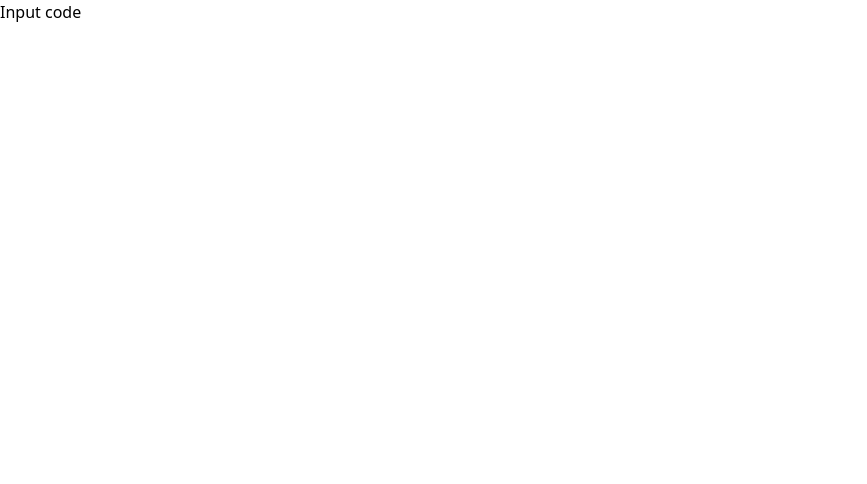
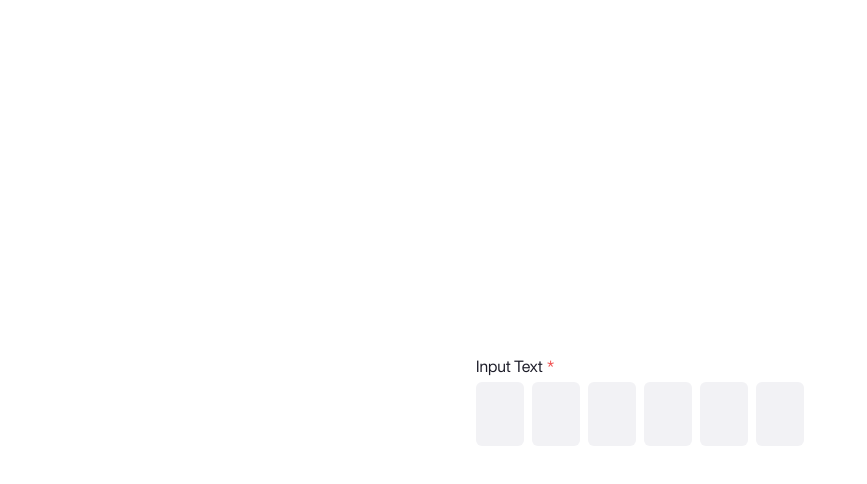
Before and after one commit to UofA-Blueprint/AlzheimerCalgary2.0, a React (Vite) app: page /input-code-test in a window 1280 px wide. Shown: the top 484 px of the page, without its empty margins (0-867 px from the left). Built offline with nearby package versions, Linux system fonts and the light colour scheme.

Commit message:
Added input boxes + Modified nav bar for synchronization

```diff
--- a/src/components/InputCode.tsx
+++ b/src/components/InputCode.tsx
@@ -1,3 +1,7 @@
+//#region Imports
+import { twMerge } from "tailwind-merge";
+//#endregion
+
 //#region Interfaces
 interface InputCodeProps {
   /**
@@ -35,5 +39,24 @@ export function InputCode({
   required,
   className,
 }: InputCodeProps): JSX.Element {
-  return <div>Input code</div>;
+  return (
+    <div className="flex flex-col gap-y-1 text-neutrals-dark-500 text-body-reg">
+      {/* Title section */}
+      <div className="flex gap-x-1">
+        <p className="text-base capitalize">Input Text</p>
+        <p className="text-status-red-main">*</p>
+      </div>
+
+      {/* Input Code Section */}
+      <div className="flex gap-x-2">
+        {[1, 2, 3, 4, 5, 6].map((_, index) => (
+          <input
+            key={index}
+            type="text"
+            className="w-12 h-16 text-center rounded-md bg-neutrals-light-300"
+          />
+        ))}
+      </div>
+    </div>
+  );
 }
--- a/src/components/NavigationBar.tsx
+++ b/src/components/NavigationBar.tsx
@@ -36,7 +36,7 @@ export function NavigationBar({
   return (
     <nav
       className={twMerge(
-        "flex justify-between items-center font-bod py-2 md:py-1 px-8 md:px-16 text-sm sm:text-base borer border-b-2 w-full",
+        "flex justify-between items-center font-bod py-2 md:py-1 px-8 md:px-16 borer border-b-2 w-full md:text-body-reg",
         className
       )}
     >
--- a/src/routes/InputCodeTest.tsx
+++ b/src/routes/InputCodeTest.tsx
@@ -2,7 +2,7 @@ import { InputCode } from "@/components/InputCode";
 
 function NavigationTest() {
   return (
-    <div>
+    <div className="flex w-full h-screen items-center justify-center">
       <InputCode
         type="email"
         error={true}
```
